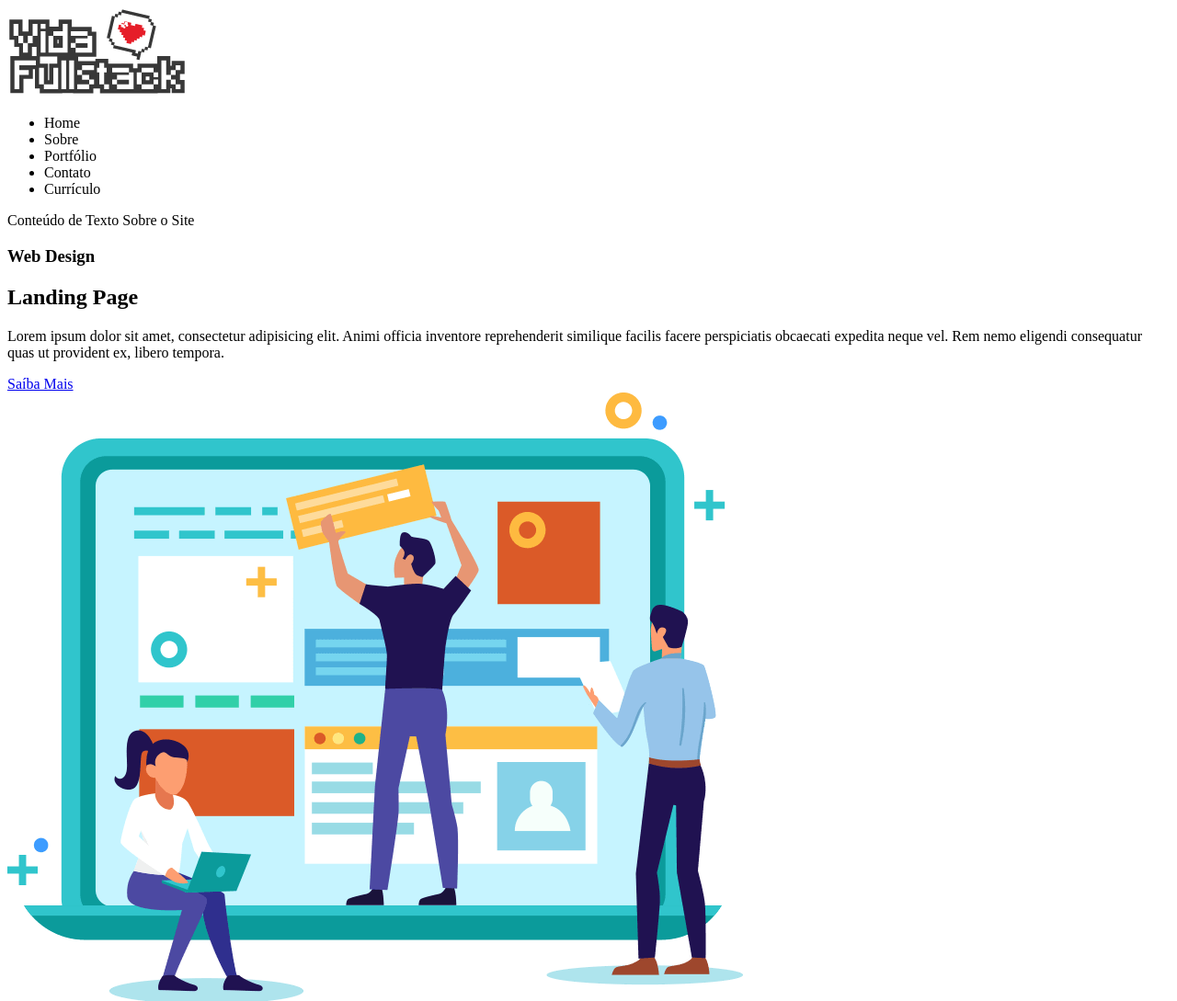
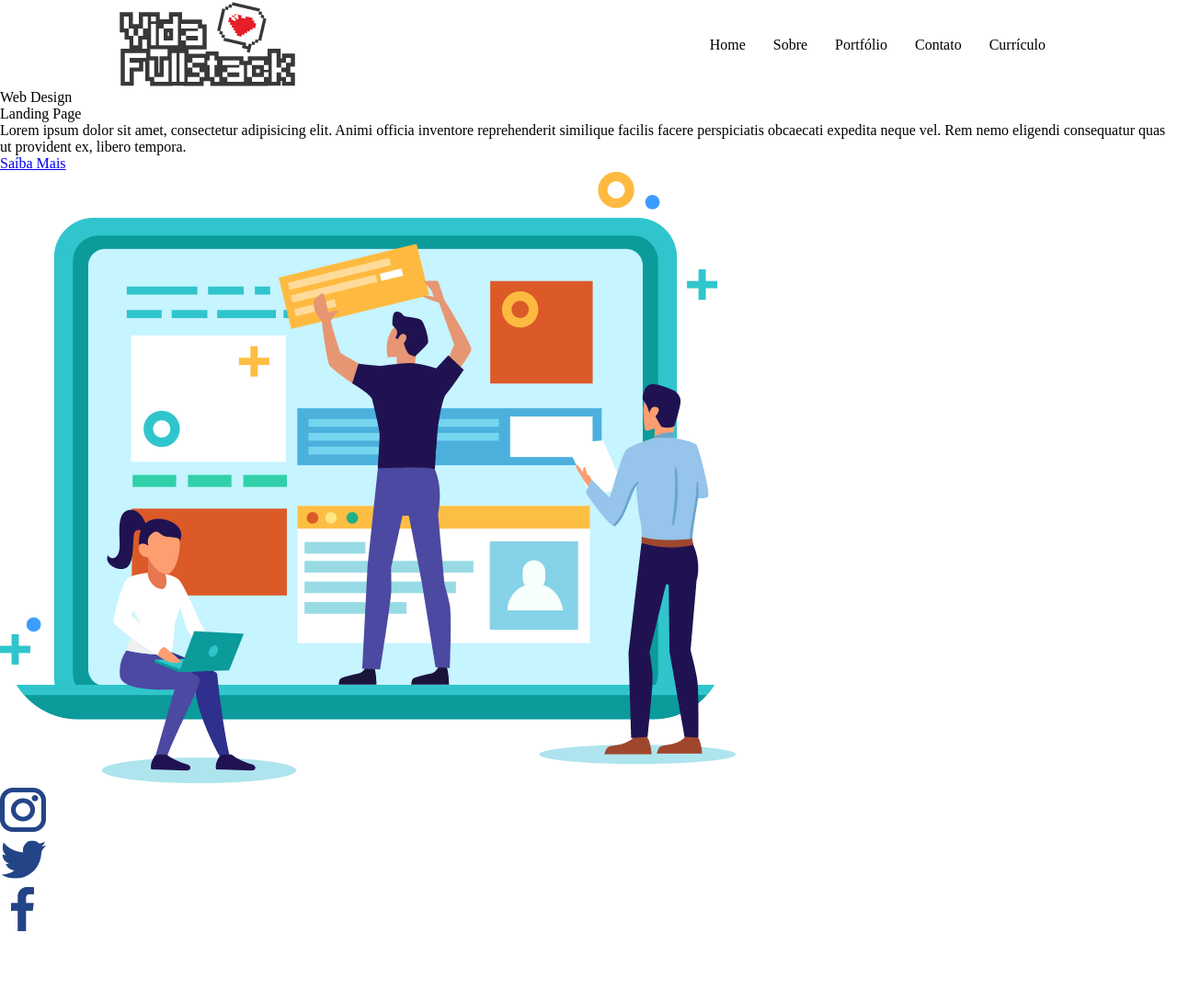
Before and after one commit to irion-silva/Landing-Page, a plain HTML site: page index.html in a window 1280 px wide. Shown: the top 1089 px of the page at 92% size. After the commit the page ends 1018 px from the top, so only its background shows below. Drawn offline with Linux system fonts and the light colour scheme.

Commit message:
Adicionado estilização do cabecalho

```diff
--- /dev/null
+++ b/assets/img/css/header.css
@@ -0,0 +1,19 @@
+header {
+    width: 1024px;
+    margin: 0 auto;
+
+    display: flex;
+    flex-direction: row;
+    justify-content: space-between;
+    align-items: center;
+}
+
+header nav ul {
+    display: flex;
+    flex-direction: row;
+    list-style: none;
+}
+
+header nav ul li {
+    padding: 0 15px;
+}
--- /dev/null
+++ b/assets/img/css/style.css
@@ -0,0 +1,10 @@
+@import "./header.css";
+
+* {
+    margin: 0px;
+    padding: 0px;
+    border: 0px;
+    font-size: 100%;
+    font: inherit;
+    vertical-align: baseline;
+}
--- a/index.html
+++ b/index.html
@@ -5,6 +5,7 @@
         <meta http-equiv="X-UA-Compatible" content="IE=edge">
         <meta name="viewport" content="width=device-width, initial-scale=1.0">
         <title>Criando estrutura de um site</title>
+        <link rel="stylesheet" type="text/css" href="assets/img/css/style.css">
     </head>
     <body>
         <!-- Header -->
@@ -29,7 +30,7 @@
         <main>
             <!-- Section Conteúdo do Site -->
             <section>
-                Conteúdo de Texto Sobre o Site
+                <!-- Conteúdo de Texto Sobre o Site -->
                 <article>
                     <h1>Web Design</h1>
                     <h2>Landing Page</h2>
@@ -55,7 +56,7 @@
 
         <!-- Footer -->
         <footer>
-            Redes Sociais
+            <!-- Redes Sociais -->
             <ul>
 
                 <li>
@@ -75,6 +76,7 @@
                     </a>
                 </li>
             </ul>
+            <!-- End Redes Sociais -->
         </footer>
         <!-- End Footer -->
     </body>
```
